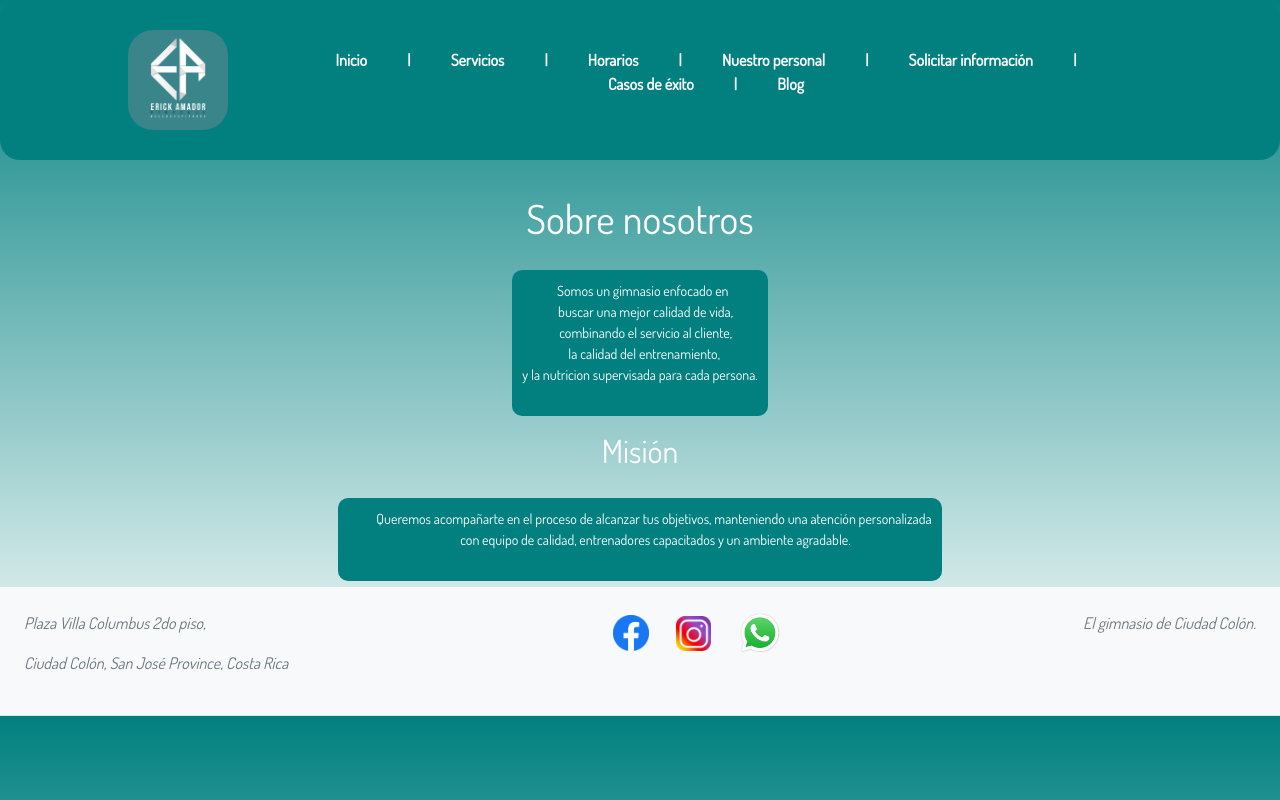
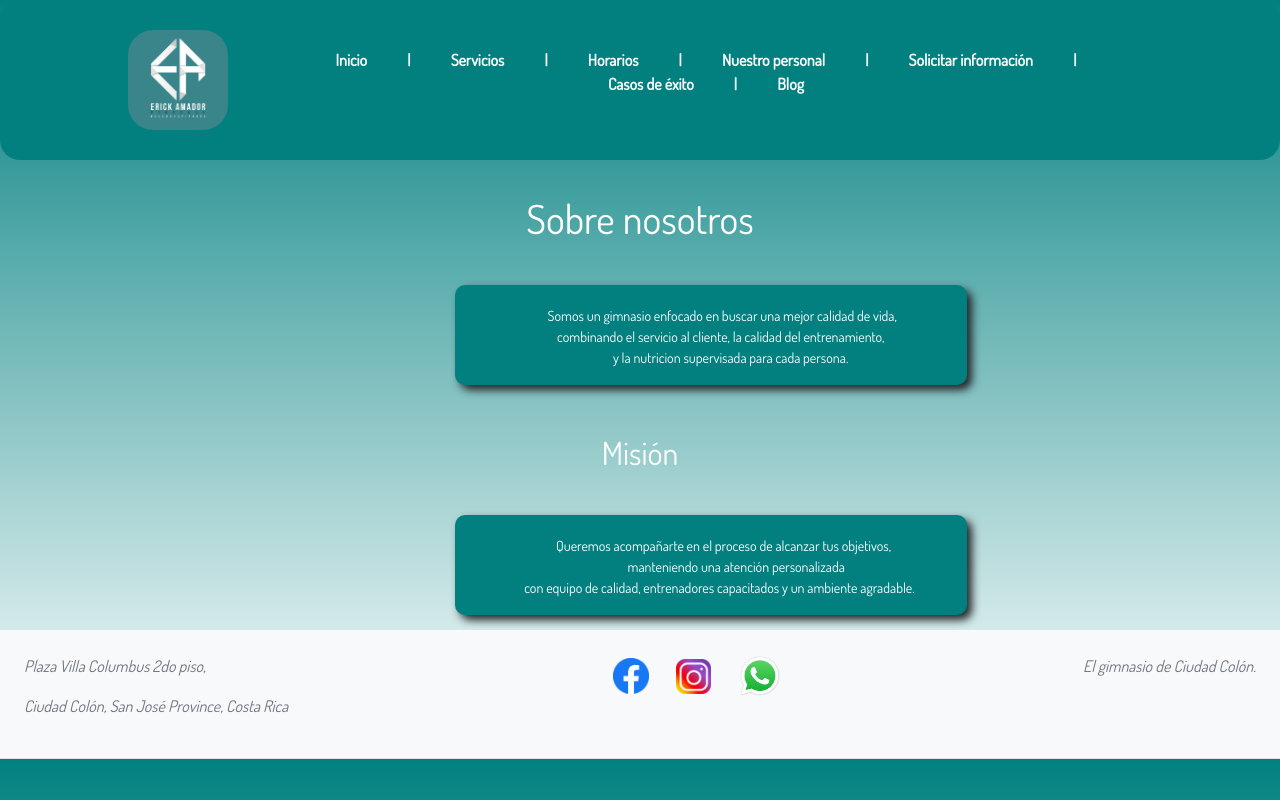
Before and after one commit to Fio27/EA, a plain HTML site: page html/index.html in a window 1280 px wide. Drawn offline with nearby package versions, Linux system fonts and the light colour scheme.

Commit message:
Pequeños cambios

```diff
--- a/css/styles.css
+++ b/css/styles.css
@@ -74,20 +74,24 @@ footer{
 
 }
 
+.parrafo{
+    translate: 440px 0;
+    padding: 20px;
+    background-color: rgb(2, 128, 128);
+    max-width: 40%;
+    height: 100px;
+    margin: 15px;
+    border-radius: 10px;
+    box-shadow: 5px 5px 8px;
+}
+
 pre{
     font-family: "Dosis", sans-serif;
     color: #ffff;
-    background-color: rgb(2, 128, 128);
-    padding: 10px;
     border-radius: 10px;
     display: inline-block;
     margin:auto;
     text-align: center;
-    max-width: 70%;
-}
-
-pre:hover{
-    box-shadow: 0 0 2px 1px rgba(0, 0, 0, 0.5);
 }
 
 .imagenGym{
--- a/html/index.html
+++ b/html/index.html
@@ -37,16 +37,17 @@
 
     <div class="titulo">
       <h1>Sobre nosotros</h1>
-  </div>
+    </div>
 
     <br/> <!--Este texto es un borrador, se puede realizar cualquier cambio-->
-    <pre>
-  Somos un gimnasio enfocado en
-    buscar una mejor calidad de vida,
-    combinando el servicio al cliente,
-    la calidad del entrenamiento,
-y la nutricion supervisada para cada persona.
-    </pre>
+    <div class="parrafo">
+      <pre>
+        Somos un gimnasio enfocado en buscar una mejor calidad de vida,
+        combinando el servicio al cliente, la calidad del entrenamiento,
+              y la nutricion supervisada para cada persona.
+      </pre>
+    </div>
+
     <br/> <!--Imagen anclada al body-->
     <!--<img class="imagenGym" src="../imagenes/gym3.jpg" alt="Gym imagen">-->
     <div class="titulo">
@@ -56,8 +57,9 @@ y la nutricion supervisada para cada persona.
   <!--Este texto es un borrador, se necesita cambiar. Solo quería agregar el video jeje-->
   <div class="parrafo">
       <pre>
-          Queremos acompañarte en el proceso de alcanzar tus objetivos, manteniendo una atención personalizada
-           con equipo de calidad, entrenadores capacitados y un ambiente agradable.
+          Queremos acompañarte en el proceso de alcanzar tus objetivos,
+                  manteniendo una atención personalizada
+      con equipo de calidad, entrenadores capacitados y un ambiente agradable.
       </pre>
   </div>
   </body>
```
